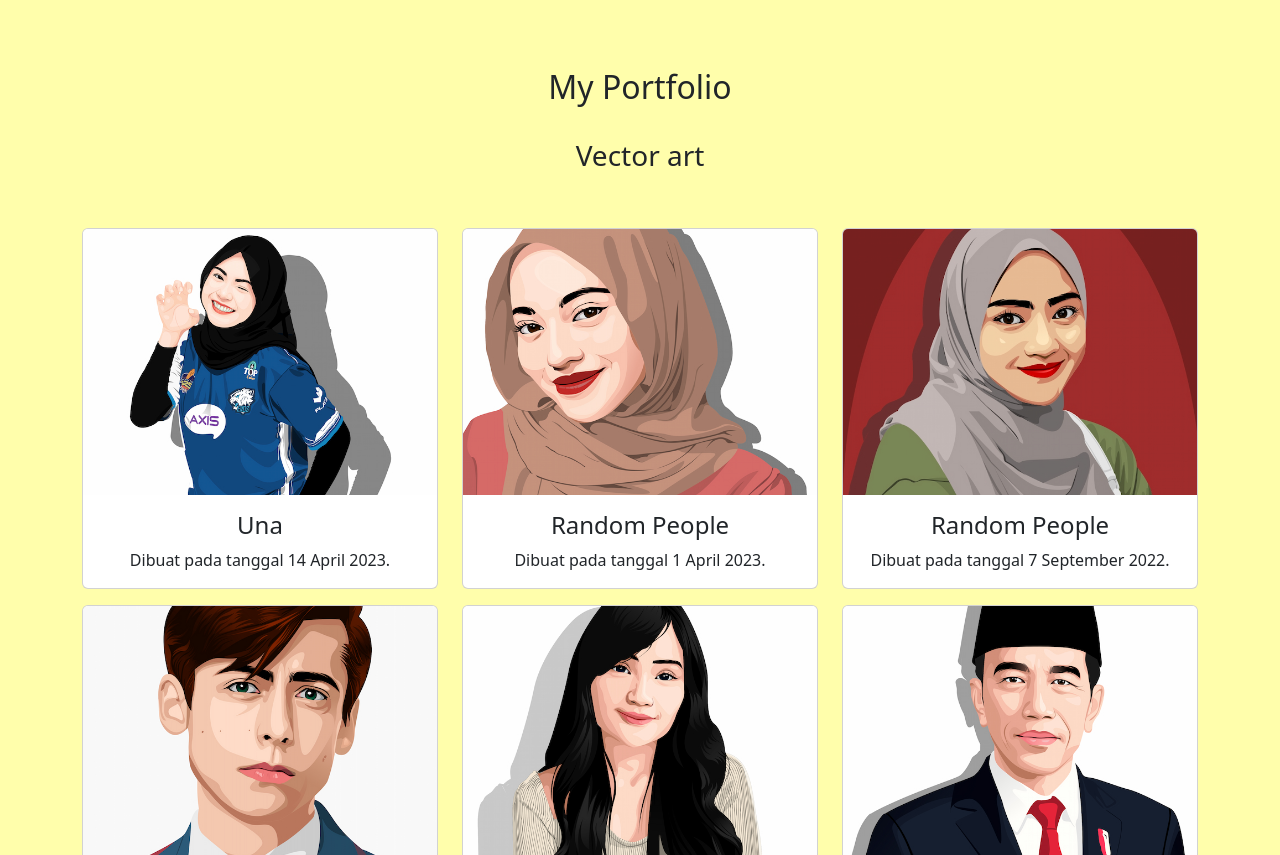
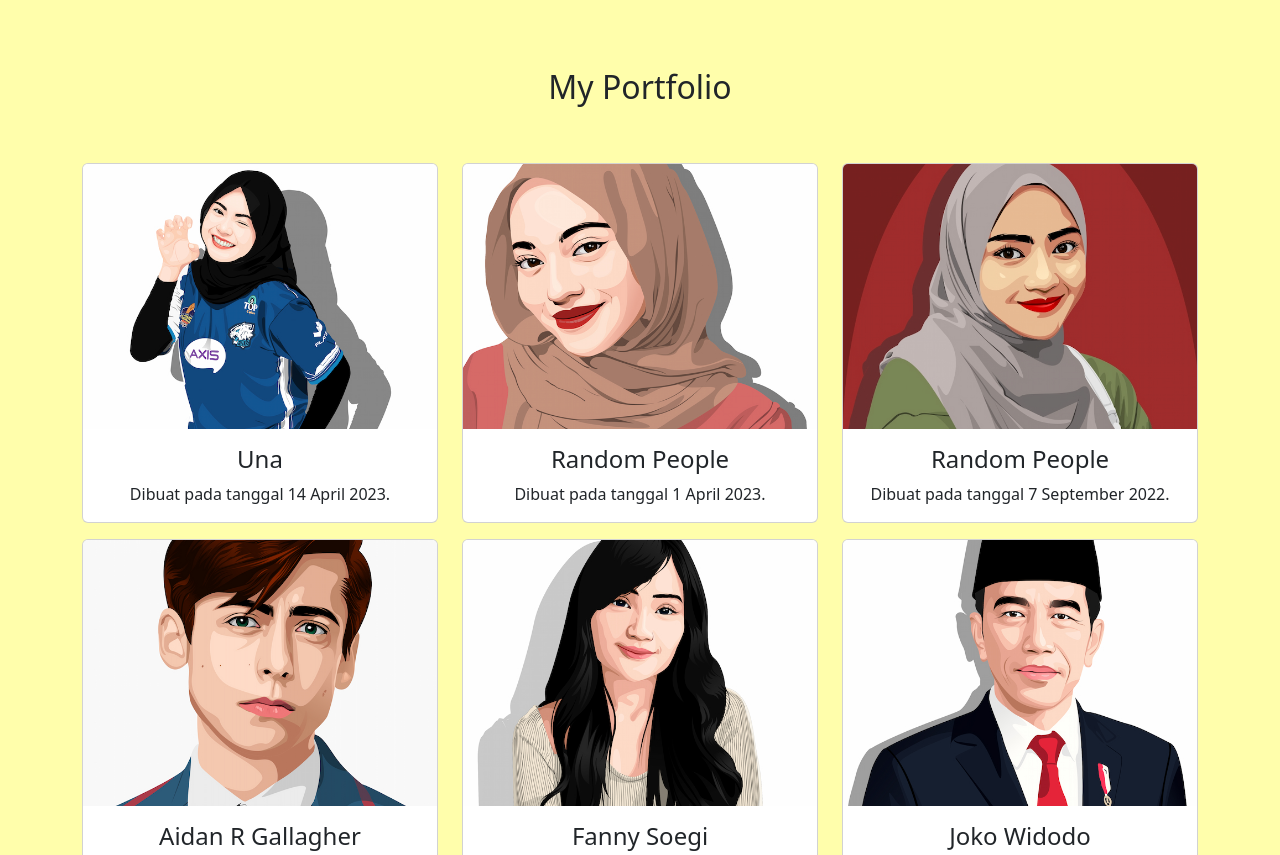
Before and after one commit to Mochfahmi17/Mochfahmi17.github.io, a plain HTML site: page index.html in a window 1280 px wide. Shown: the part 1520-2375 px from the top of the page. Drawn offline with nearby package versions, Linux system fonts and the light colour scheme.

Commit message:
Menghapus bagian h3 dengan tulisan 'vector art'

```diff
--- a/index.html
+++ b/index.html
@@ -96,8 +96,6 @@
         <div class="row text-center mb-5">
           <div class="col">
             <h2>My Portfolio</h2>
-            <br />
-            <h3>Vector art</h3>
           </div>
         </div>
         <div class="row justify-content-center text-center">
```
